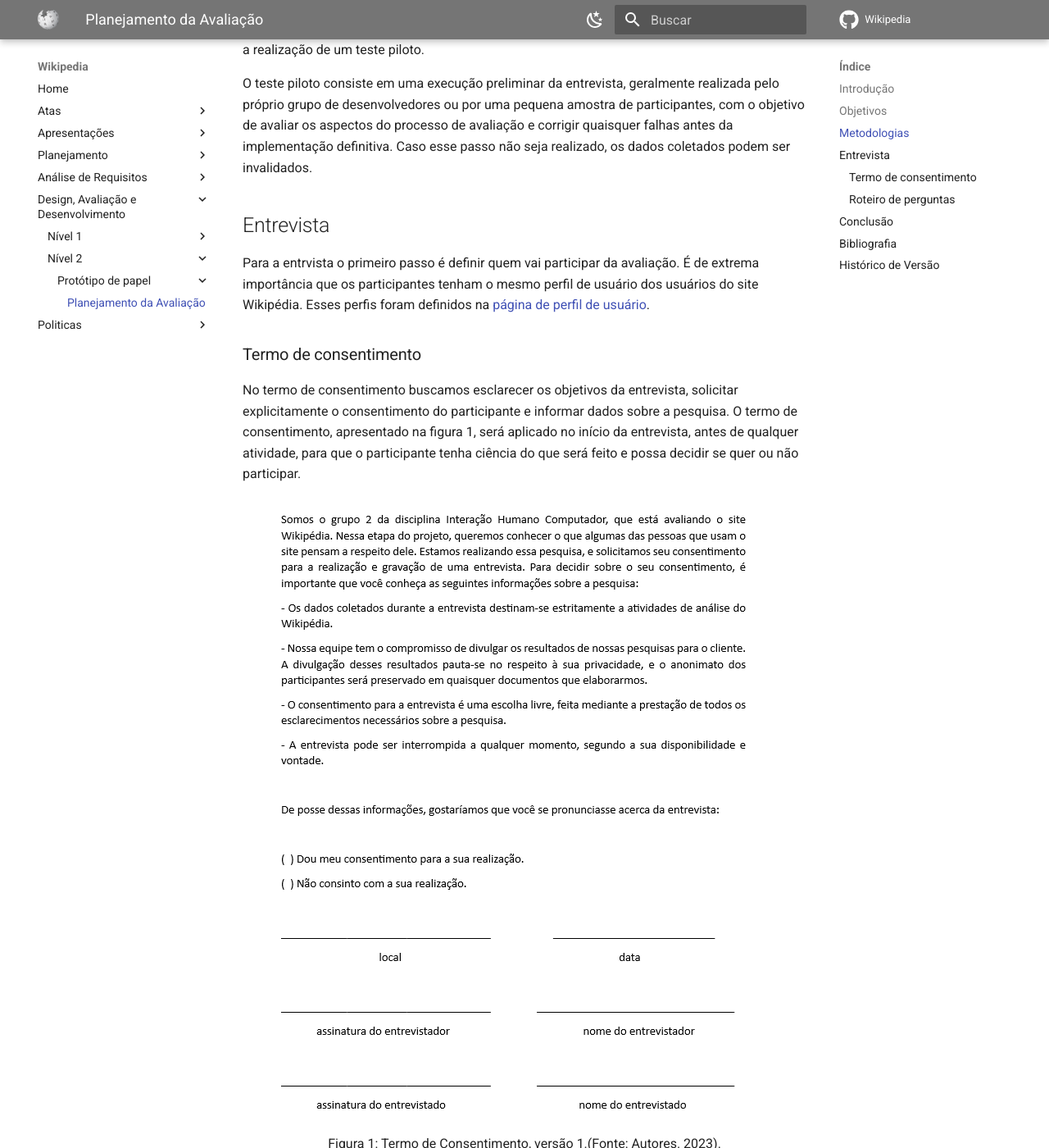
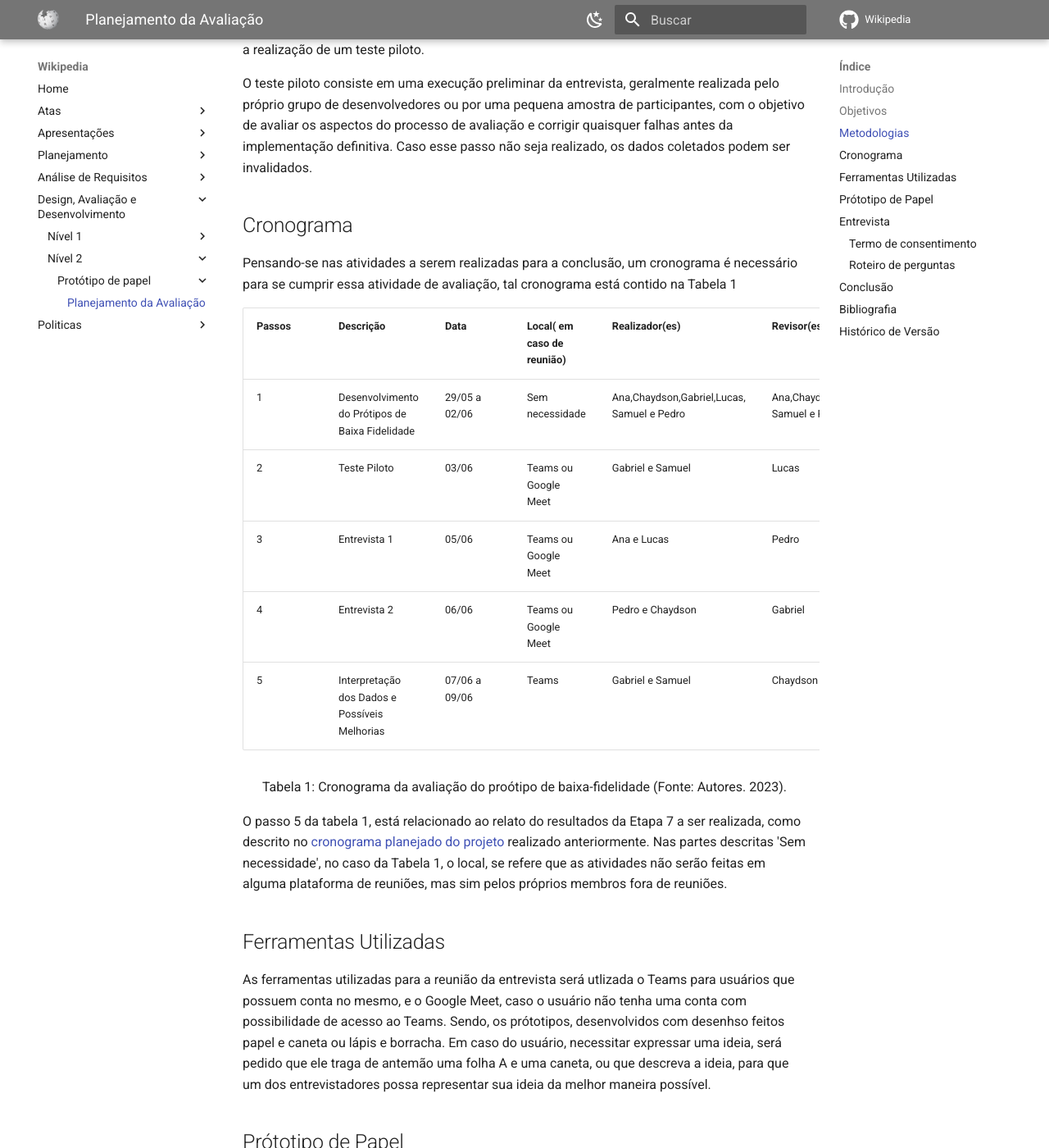
Before and after one commit to Interacao-Humano-Computador/2023.1-Wikipedia, an MkDocs documentation site: the page built from docs/design-avaliacao-desenvolvimento/nivel2/prototipoDePapel/planejamentoDaAvaliacaoPrototipoDePapel.md, in a window 1280 px wide and 1400 px high, scrolled down 848 px. Shown: the whole window at 82% size. Built offline with MkDocs 1.6.1 and Material for MkDocs 9.7.7, drawn with Linux system fonts in a browser that asks for light colours; comment, search, counter and statistics services are not loaded; some of the changed text lies outside the part shown.

Commit message:
Adicionando Cronograma, Ferramentas e Protótipo
Co-authored-by: Ana <211030676@aluno.unb.br>
Co-authored-by: LucasLopesFrazao <211031771@aluno.unb.br>

```diff
--- a/docs/design-avaliacao-desenvolvimento/nivel2/prototipoDePapel/planejamentoDaAvaliacaoPrototipoDePapel.md
+++ b/docs/design-avaliacao-desenvolvimento/nivel2/prototipoDePapel/planejamentoDaAvaliacaoPrototipoDePapel.md
@@ -19,6 +19,45 @@ Para obter a maior quantidade possível de informações, o projeto de IHC (Inte
 Antes das entrevistas, duas ações devem ser executadas: a elaboração do protótipo em papel e a realização de um teste piloto.
 
 O teste piloto consiste em uma execução preliminar da entrevista, geralmente realizada pelo próprio grupo de desenvolvedores ou por uma pequena amostra de participantes, com o objetivo de avaliar os aspectos do processo de avaliação e corrigir quaisquer falhas antes da implementação definitiva. Caso esse passo não seja realizado, os dados coletados podem ser invalidados.
+
+## Cronograma
+
+Pensando-se nas atividades a serem realizadas para a conclusão, um cronograma é necessário para se cumprir essa atividade de avaliação, tal cronograma está contido na Tabela 1
+
+| Passos | Descrição                                      | Data          | Local( em caso de reunião) | Realizador(es)                             | Revisor(es)                               |
+| ------ | ------------------------------------------------ | ------------- | --------------------------- | ------------------------------------------ | ----------------------------------------- |
+| 1      | Desenvolvimento do Prótipos de Baixa Fidelidade | 29/05 a 02/06 | Sem necessidade             | Ana,Chaydson,Gabriel,Lucas, Samuel e Pedro | Ana,Chaydson,Gabriel,Lucas, Samuel e Pedr |
+| 2      | Teste Piloto                                     | 03/06         | Teams ou Google Meet        | Gabriel e Samuel                           | Lucas                                     |
+| 3      | Entrevista 1                                     | 05/06         | Teams ou Google Meet        | Ana e Lucas                                | Pedro                                     |
+| 4      | Entrevista 2                                     | 06/06         | Teams ou Google Meet        | Pedro e Chaydson                           | Gabriel                                   |
+| 5      | Interpretação dos Dados e Possíveis Melhorias | 07/06 a 09/06 | Teams                       | Gabriel e Samuel                           | Chaydson e Lucas                          |
+
+<div style="text-align: center">
+    <p> Tabela 1: Cronograma da avaliação do proótipo de baixa-fidelidade (Fonte: Autores. 2023).</p>
+</div>
+
+O passo 5 da tabela 1, está relacionado ao relato do resultados da Etapa 7 a ser realizada, como descrito no [cronograma planejado do projeto](../../../planejamento/cronogramaPlanejado.md) realizado anteriormente. Nas partes descritas 'Sem necessidade', no caso da Tabela 1, o local, se refere que as atividades não serão feitas em alguma plataforma de reuniões, mas sim pelos próprios membros fora de reuniões.
+
+## Ferramentas Utilizadas
+
+As ferramentas utilizadas para a reunião da entrevista será utlizada o Teams para usuários que possuem conta no mesmo, e o Google Meet, caso o usuário não tenha uma conta com possibilidade de acesso ao Teams. Sendo, os prótotipos, desenvolvidos com desenhso feitos papel e caneta ou lápis e borracha. Em caso do usuário, necessitar expressar uma ideia, será pedido que ele traga de antemão uma folha A e uma caneta, ou que descreva a ideia, para que um dos entrevistadores possa representar sua ideia da melhor maneira possível.
+
+## Prótotipo de Papel
+
+O prótotipo de papel está utilizando os fluxos identificados durante a pesquisa documental e questionário no [perfil de usuário](../../../analise-de-requisitos/perfilDeUsuario.md) e seu posterior refinamento nas Análises de Tarefas [AHT](../../../analise-de-requisitos/aht.md) e [GOMS](../../../analise-de-requisitos/goms.md) e posteriormente refinadas dessa análise. Os fluxos que serão prototipados para se realizar a avaliação são 6, baseando na atividades contidas na Análise de Tarefas de [AHT](../../../analise-de-requisitos/aht.md) e [GOMS](../../../analise-de-requisitos/goms.md), contidos na Tabela 2
+
+| Número | Tarefa                                     | Rastro                                      |
+| ------- | ------------------------------------------ | ------------------------------------------- |
+| 1       | Edição de um artigo                      | [AHT](../../../analise-de-requisitos/aht.md)   |
+| 2       | Criação de um artigo no Wikipédia       | [GOMS](../../../analise-de-requisitos/goms.md) |
+| 3       | Realização de uma pesquisa na Wikipédia | [GOMS](../../../analise-de-requisitos/goms.md) |
+| 4       | Informar um erro                           | [GOMS](../../../analise-de-requisitos/goms.md) |
+| 5       | Contatar um Mentor                         | [GOMS](../../../analise-de-requisitos/goms.md) |
+| 6       | Criar uma discussão sobre artigo          | [GOMS](../../../analise-de-requisitos/goms.md) |
+
+<div style="text-align: center">
+    <p> Tabela 2: Fluxos a serem prototipadas (Fonte: Autores. 2023).</p>
+</div>
 
 
 ## Entrevista
```
